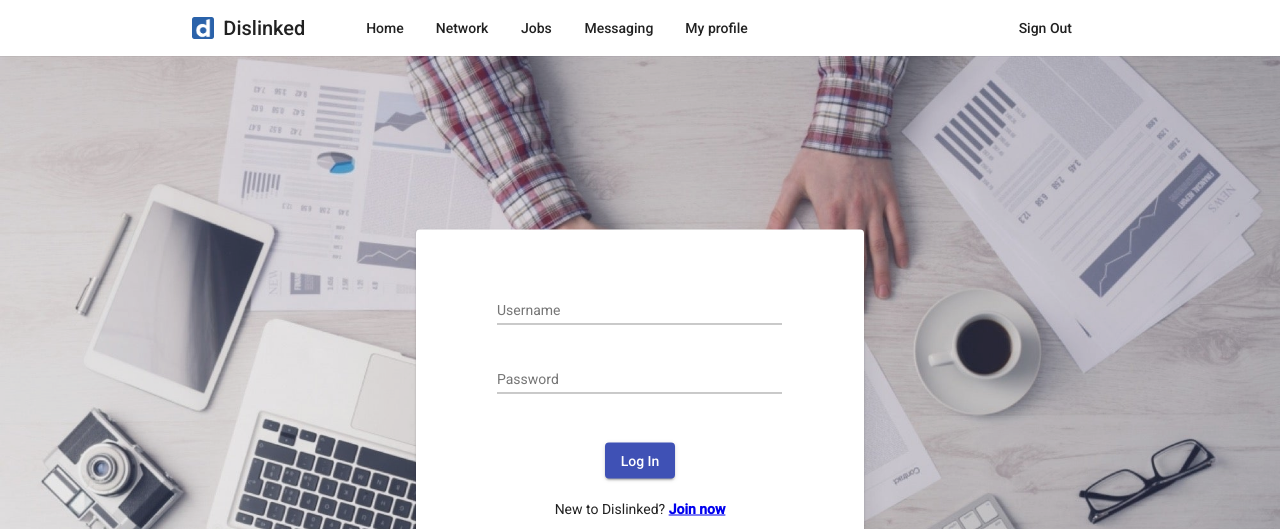
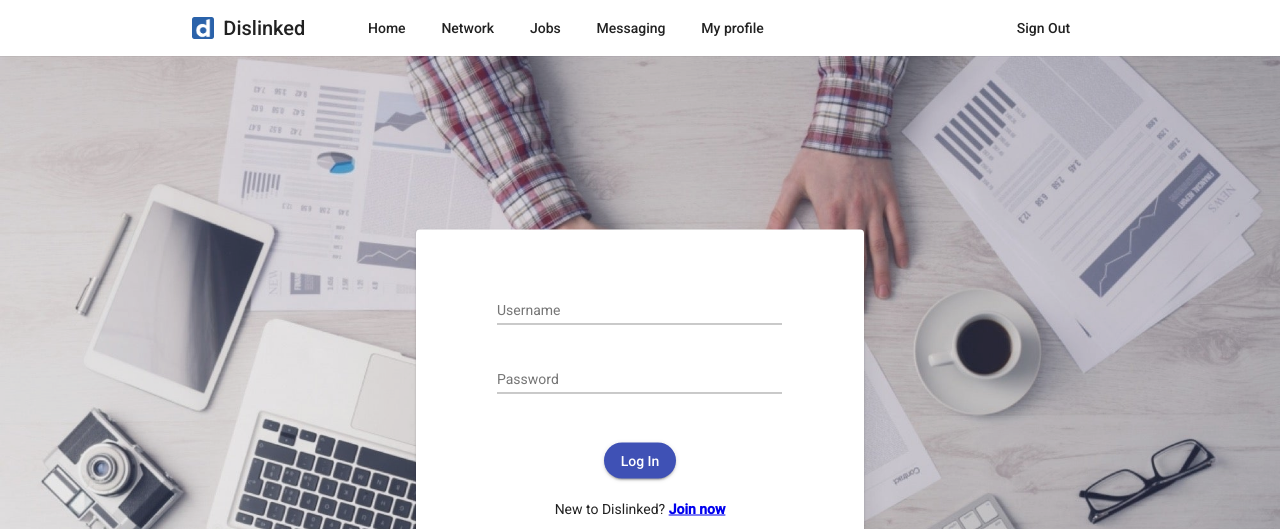
Before and after one commit to XWS-DISLINKT/client-web-app, an Angular app in the folder dislinkt-client/: page /login in a window 1280 px wide. Shown: the top 529 px of the page. Built offline with nearby package versions, Linux system fonts and the light colour scheme.

Commit message:
feat(03): add links to navbar and style buttons

```diff
--- a/dislinkt-client/src/app/component/login/login.component.css
+++ b/dislinkt-client/src/app/component/login/login.component.css
@@ -34,3 +34,9 @@
     box-shadow: 10px 10px 15px rgba(0, 0, 0, 0.05);
     width: 35%;
 }
+
+
+button {
+    border-radius: 30px;
+    padding-inline: 6%;
+}
--- a/dislinkt-client/src/app/component/navbar/navbar.component.css
+++ b/dislinkt-client/src/app/component/navbar/navbar.component.css
@@ -6,3 +6,8 @@
     display: flex;
     flex-direction: column;
   }
+
+  button {
+    border-radius: 30px;
+    padding-inline: 2%;
+}
--- a/dislinkt-client/src/app/component/navbar/navbar.component.html
+++ b/dislinkt-client/src/app/component/navbar/navbar.component.html
@@ -17,11 +17,11 @@
     <button *ngIf="isAuthenticated" mat-button>Messaging</button>
     <button *ngIf="isAuthenticated" mat-button>My profile</button>
 
-    <button *ngIf="!isAuthenticated" mat-button>Profiles</button>
+    <button *ngIf="!isAuthenticated" mat-button  [routerLink]="['/profiles']" >Profiles</button>
     <span class="example-spacer"></span>
     <button *ngIf="isAuthenticated" mat-button>Sign Out</button>
 
-    <button *ngIf="!isAuthenticated" mat-button>Register</button>
-    <button *ngIf="!isAuthenticated" mat-flat-button color="primary">Sign In</button>
+    <button *ngIf="!isAuthenticated" mat-button [routerLink]="['/registration']" >Register</button>
+    <button *ngIf="!isAuthenticated" mat-stroked-button  [routerLink]="['/login']"  color="primary">Sign In</button>
 
 </mat-toolbar>
--- a/dislinkt-client/src/app/component/registration/registration.component.css
+++ b/dislinkt-client/src/app/component/registration/registration.component.css
@@ -34,3 +34,9 @@
     box-shadow: 10px 10px 15px rgba(0, 0, 0, 0.05);
     width: 35%;
 }
+
+
+button {
+    border-radius: 30px;
+    padding-inline: 6%;
+}
```
